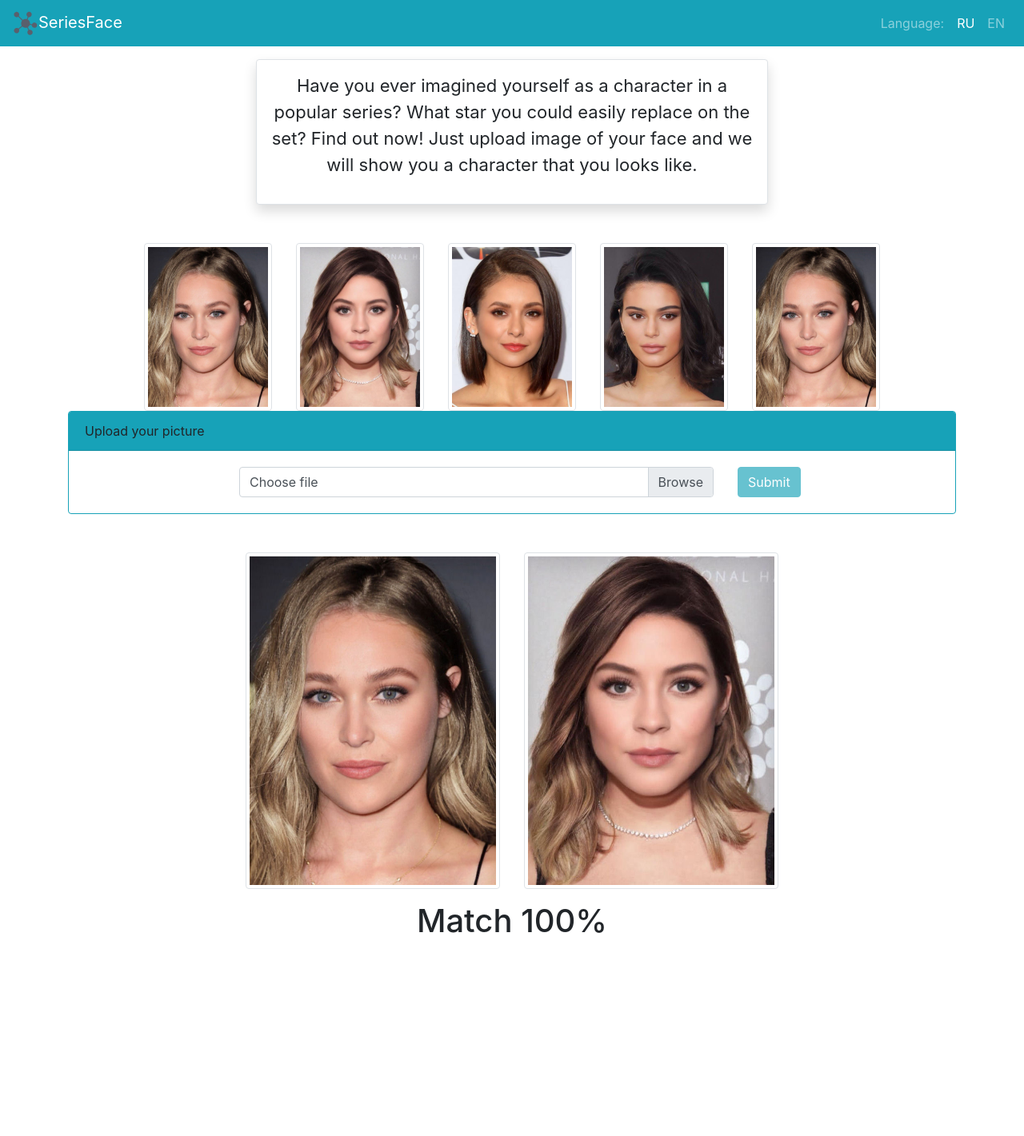
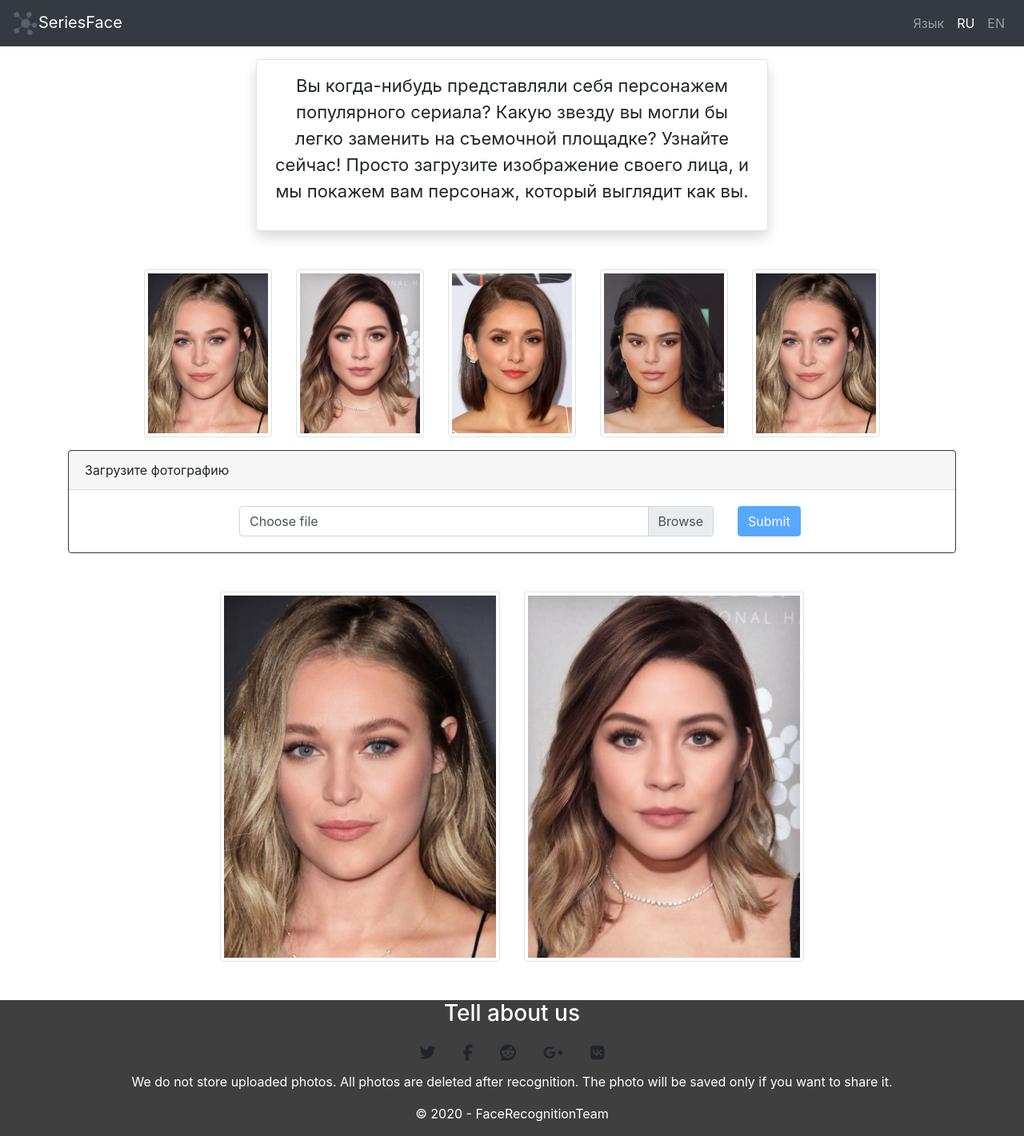
Before and after one commit to MeShootIn/FaceRecognitionApp, a React app: page / in a window 1280 px wide. Shown: the whole page at 80% size. Before the commit the page ends 1248 px from the top, so only its background shows below. Built offline with nearby package versions, Linux system fonts and the light colour scheme.

Commit message:
Added footer, styles, fixed bugs Refactored all .js files, added adaptive footer, .css styles, fixed file upload bug

```diff
--- a/src/app/app.js
+++ b/src/app/app.js
@@ -1,70 +1,27 @@
-// **********************************************
-// Imports
-// **********************************************
-
 import React from 'react';
-
-/*
-import {getLandmarks, loadModels} from './faceapi';
-import FaceDraw from './facedraw';
-import ImageSelector from './tool';
-*/
 
 import Navbar from './components/navbar';
 import Description from './components/description';
 import Gallery from './components/gallery';
 import Upload from './components/upload';
-import Output from './components/output';
-
-// **********************************************
-// Const
-// **********************************************
-
-// **********************************************
-// Vars
-// **********************************************
-
-// **********************************************
-// class App
-// **********************************************
+import Input from './components/input';
+import Footer from './components/footer';
 
 
 class App extends React.Component {
-  /*
-  constructor(props) {
-    super(props);
-    this.m_mount = null;
-    this.onButton = this.onButton.bind(this);
-
-    // animation
-    this.state = {
-      waitY:    WAIT_Y_MIN,
-      waitStep: +WAIT_STEP,
-      canvas:   null,
-      imageSrc: null,
-      fullDesc: null,
-      idTimer: null,
-    };
-  } // end constr
-
-  */
-
-  // *********************************************
-  // Write all components to jsxRender
   render() {
-
-
     return (
       <div>
         <Navbar />
         <Description />
         <Gallery />
         <Upload />
-        <Output />
+        <Input />
+        <Footer />
       </div>
     );
-  } // end render
+  }
 
-} // end App
+}
 
 export default App;
--- /dev/null
+++ b/src/app/components/content.js
@@ -0,0 +1,30 @@
+/*
+    При нажатии на кнопки RU, EN не должна перезагружаться страница
+*/
+
+class Content {
+    lang = "EN";
+
+    set lang(language) {
+        this.lang = language;
+    }
+
+    static print() {
+        return (this.lang === "EN") ? "Language" : "Язык";
+    }
+
+    static language = (this.lang === "EN") ? "Language" : "Язык";
+
+    static description = (this.lang === "EN") ?
+        ("Have you ever imagined yourself as a character in a popular series? " +
+        "What star you could easily replace on the set? Find out now! " +
+        "Just upload image of your face and we will show you a character that you looks like.") :
+
+        ("Вы когда-нибудь представляли себя персонажем популярного сериала? Какую звезду вы могли бы " +
+        "легко заменить на съемочной площадке? Узнайте сейчас! Просто загрузите изображение своего лица, " +
+        "и мы покажем вам персонаж, который выглядит как вы.");
+
+    static upload = (this.lang === "EN") ? ("Upload your picture") : ("Загрузите фотографию");
+}
+
+export default Content;
--- a/src/app/components/description.js
+++ b/src/app/components/description.js
@@ -1,13 +1,13 @@
 import React from "react";
-import EN from "./texts";
+import Content from "./content";
 
 class Description extends React.Component {
     render() {
         return (
             <div className="d-flex justify-content-center">
-                <div className="w-50 text-center border rounded shadow p-3 mt-3 mb-5 bg-white rounded" style={{ fontSize: 22 }}>
+                <div className="w-50 text-center border rounded shadow p-3 mt-3 bg-white rounded" style={{ fontSize: 22 }}>
                     <p>
-                        {EN.description}
+                        {Content.description}
                     </p>
                 </div>
             </div>
--- /dev/null
+++ b/src/app/components/footer.js
@@ -0,0 +1,72 @@
+import React from "react";
+import Content from "./content";
+
+class Footer extends React.Component {
+    shareTwitter() {
+        window.open("https://twitter.com/share?text=" + Content.description, "Twitter share",
+        "width=420,height=430,resizable=yes,scrollbars=yes,status=yes");
+    }
+
+    // Доделать
+    shareFacebook() {
+        //window.open("https://www.facebook.com/sharer.php?u=https://starbyface.com","Facebook share","width=420,height=230,resizable=yes,scrollbars=yes,status=yes");
+    }
+
+    shareReddit() {
+        //window.open("https://www.reddit.com/submit?url=https://starbyface.com&title=The Face-recognizing search engine based on deep neural networks. Find Look-alike Celebrity", "Reddit share", "width=860,height=860,resizable=yes,scrollbars=yes,status=yes");
+    }
+
+    shareGooglePlus() {
+        //window.open("https://plus.google.com/share?url=https://starbyface.com", "Google+ share", "width=420,height=430,resizable=yes,scrollbars=yes,status=yes");
+    }
+
+    shareVK() {
+        //window.open("https://vk.com/share.php?url=https://starbyface.com&title=Cистема распознания лиц для поиска похожих на вас знаменитостей основанная на глубоких нейронных сетях&description=Cистема распознания лиц для поиска похожих на вас знаменитостей основанная на глубоких нейронных сетях", "VK share", "width=420,height=430,resizable=yes,scrollbars=yes,status=yes");
+    }
+
+    render() {
+        return (
+            <footer className="container-fluid mt-5">
+                <div className="row text-center">
+                    <div className="col-12">
+                        <h3 className="text-white">Tell about us</h3>
+                    </div>
+
+                    <div className="col-12">
+                        <button type="button" className="btn btn-twitter btn-lg" onClick={this.shareTwitter}>
+                            <i class="fab fa-twitter"></i>
+                        </button>
+
+                        <button type="button" className="btn btn-facebook btn-lg" onClick={this.shareFacebook}>
+                            <i class="fab fa-facebook-f"></i>
+                        </button>
+
+                        <button type="button" className="btn btn-reddit btn-lg" onClick={this.shareReddit}>
+                            <i class="fab fa-reddit"></i>
+                        </button>
+
+                        <button type="button" className="btn btn-google-plus-g btn-lg" onClick={this.shareReddit}>
+                            <i class="fab fa-google-plus-g"></i>
+                        </button>
+
+                        <button type="button" className="btn btn-vk btn-lg" onClick={this.shareVK}>
+                            <i class="fab fa-vk"></i>
+                        </button>
+                    </div>
+
+                    <div className="col-12">
+                        <p className="text-white">
+                            We do not store uploaded photos. All photos are deleted after recognition.
+                            The photo will be saved only if you want to share it.
+                        </p>
+                        <p className="text-white">
+                            &copy; 2020 - FaceRecognitionTeam
+                        </p>
+                    </div>
+                </div>
+            </footer>
+        );
+    }
+}
+
+export default Footer;
--- a/src/app/components/gallery.js
+++ b/src/app/components/gallery.js
@@ -9,7 +9,7 @@ import face004 from '../../resourсes/face004.jpg';
 class Gallery extends React.Component {
     render() {
         return (
-            <Container>
+            <Container className="mt-5">
                 <Row>
                     <Col md='1'></Col>
 
--- /dev/null
+++ b/src/app/components/input.js
@@ -0,0 +1,28 @@
+import React from "react";
+
+import face001 from '../../resourсes/face001.jpg';
+import face002 from '../../resourсes/face002.jpg';
+
+class Input extends React.Component {
+    render() {
+        return (
+            <div className="container mt-5">
+                <div className="row">
+                    <div className="col-2"></div>
+
+                    <div className="col-4">
+                        <img className="img-thumbnail" id="input" src={face001}></img>
+                    </div>
+
+                    <div className="col-4">
+                        <img className="img-thumbnail" src={face002}></img>
+                    </div>
+
+                    <div className="col-2"></div>
+                </div>
+            </div>
+        );
+    }
+}
+
+export default Input;
--- a/src/app/components/navbar.js
+++ b/src/app/components/navbar.js
@@ -1,16 +1,19 @@
 import React from "react";
+import Content from "./content";
 
 class Navbar extends React.Component {
+    kek() {
+
+    }
+
     render() {
         return (
-            <nav className="navbar navbar-expand navbar-dark bg-info">
+            <nav className="navbar navbar-expand navbar-dark bg-dark">
                 <div className="container-fluid">
-                    <div className="navbar-header">
-                        <a class="navbar-brand" href="#">
-                            <img src="favicon.svg" width="32" height="32" focusable="false" class="d-inline-block align-top" />
-                            SeriesFace
-                        </a>
-                    </div>
+                    <a class="navbar-brand" href="#">
+                        <img src="favicon.svg" width="32" height="32" focusable="false" class="d-inline-block align-top" />
+                        SeriesFace
+                    </a>
 
                     <button class="navbar-toggler" type="button" data-toggle="collapse" data-target="#navbarResponsive">
                         <span class="navbar-toggler-icon"></span>
@@ -20,16 +23,16 @@ class Navbar extends React.Component {
                         <ul className="navbar-nav ml-auto">
                             <li className="nav-item">
                                 <span className="nav-link">
-                                    Language:
+                                    {Content.language}
                                 </span>
                             </li>
 
                             <li className="nav-item active">
-                                <a className="nav-link" href="index.html">RU</a>
+                                <a className="nav-link" href="#">RU</a>
                             </li>
 
                             <li className="nav-item">
-                                <a className="nav-link" href="index.html">EN</a>
+                                <a className="nav-link" href="#">EN</a>
                             </li>
                         </ul>
                     </div>
--- a/src/app/components/output.js
+++ /dev/null
@@ -1,29 +0,0 @@
-import React from "react";
-import { Image, Col, Row, Container } from 'react-bootstrap';
-
-import face001 from '../../resourсes/face001.jpg';
-import face002 from '../../resourсes/face002.jpg';
-
-class Output extends React.Component {
-    render() {
-        return (
-            <Container id="output" style={{background: "#FFFFFF"}}>
-                <div class="p-5 text-center">
-                    <Row>
-                        <Col md='2'></Col>
-
-                        <Col md='4'>
-                            <Image src={face001} thumbnail />
-                        </Col>
-                        <Col md='4'>
-                            <Image src={face002} thumbnail />
-                        </Col>
-                    </Row>
-                    <h1 class="p-3">Match 100%</h1>
-                </div>
-            </Container>
-        );
-    }
-}
-
-export default Output;
--- a/src/app/components/texts.js
+++ /dev/null
@@ -1,8 +0,0 @@
-class EN {
-    static language = "Language";
-    static description = "Have you ever imagined yourself as a character in a popular series? " +
-    "What star you could easily replace on the set? Find out now! " +
-    "Just upload image of your face and we will show you a character that you looks like.";
-}
-
-export default EN;
--- a/src/app/components/upload.js
+++ b/src/app/components/upload.js
@@ -1,8 +1,10 @@
 import React from "react";
-
-const fileTypes = ["image/jpeg", "image/pjpeg", "image/jpg", "image/png"];
+import Content from "./content";
 
 class Upload extends React.Component {
+    static fileTypes = ["image/jpeg", "image/pjpeg", "image/jpg", "image/png"];
+    static fileTypesPrintable = ["jpeg", "jpg", "png"];
+
     constructor(props) {
         super(props);
 
@@ -14,10 +16,12 @@ class Upload extends React.Component {
     handleChange(event) {
         event.preventDefault();
 
-        let label = document.getElementById("customLabel");
-        // обработать случай, когда .name == undefined
-        //alert(this.fileInput.current.files[0].name === undefined);
-        label.innerHTML = this.fileInput.current.files[0].name;
+        if (this.fileInput.current.files.length !== 0) {
+            let file = this.fileInput.current.files[0];
+            let label = document.getElementById("customLabel");
+
+            label.innerHTML = file.name;
+        }
 
         let submitButton = document.getElementById("submitButton");
         submitButton.disabled = false;
@@ -28,37 +32,40 @@ class Upload extends React.Component {
 
         let file = this.fileInput.current.files[0];
 
-        if (fileTypes.includes(file.type)) {
+        if (Upload.fileTypes.includes(file.type)) {
             let submitButton = document.getElementById("submitButton");
             submitButton.disabled = true;
 
             document.getElementById("card").className = "card border-success";
             document.getElementById("cardHeader").className = "card-header bg-success";
 
-            this.scrollToAnchor("output");
+            this.scrollToAnchor("input");
+
+            let input = document.getElementById("input");
+            input.src = URL.createObjectURL(file);
         }
-        else{
+        else {
             document.getElementById("card").className = "card border-danger";
 
             document.getElementById("cardHeader").className = "card-header bg-danger";
-            document.getElementById("cardHeader").textContent = "Wrong file format";
+            document.getElementById("cardHeader").textContent = "Wrong file format (ONLY " + Upload.fileTypesPrintable + ")";
 
             this.scrollToAnchor("card");
         }
     }
 
     scrollToAnchor(anchor) {
-        let output = document.getElementById(anchor);
+        let elem = document.getElementById(anchor);
 
-        output.scrollIntoView({ behavior: "smooth" });
+        elem.scrollIntoView({ behavior: "smooth" });
     }
 
     render() {
         return (
-            <div className="container">
-                <div className="card border-info" id="card">
-                    <div className="card-header bg-info" id="cardHeader">
-                        Upload your picture
+            <div className="container mt-3">
+                <div className="card border-dark" id="card">
+                    <div className="card-header" id="cardHeader">
+                        {Content.upload}
                     </div>
 
                     <div className="card-body">
@@ -68,7 +75,7 @@ class Upload extends React.Component {
                                     <div className="col-7 ml-auto">
                                         <div className="custom-file">
                                             <input type="file" className="custom-file-input" id="customFile"
-                                                ref={this.fileInput} onChange={this.handleChange} accept={fileTypes} />
+                                                ref={this.fileInput} onChange={this.handleChange} accept={Upload.fileTypes} />
                                             <label className="custom-file-label" for="customFile" id="customLabel">
                                                 Choose file
                                             </label>
@@ -76,7 +83,7 @@ class Upload extends React.Component {
                                     </div>
 
                                     <div className="col-1 mr-auto">
-                                        <button className="btn btn-info" type="submit" id="submitButton" disabled>Submit</button>
+                                        <button className="btn btn-primary" type="submit" id="submitButton" disabled>Submit</button>
                                     </div>
                                 </div>
                             </div>
--- a/src/index.css
+++ b/src/index.css
@@ -11,3 +11,27 @@ code {
   font-family: source-code-pro, Menlo, Monaco, Consolas, 'Courier New',
     monospace;
 }
+
+.btn-twitter:hover {
+  color: #00acee;
+}
+
+.btn-facebook:hover {
+  color: #3b5998;
+}
+
+.btn-reddit:hover {
+  color: #FF5700;
+}
+
+.btn-google-plus-g:hover {
+  color: #db4a39;
+}
+
+.btn-vk:hover {
+  color: #597da3;
+}
+
+footer {
+  background-color: #3f3f3f;
+}
```
Also changed, not shown: public/index.html (+4 -3 lines), public/favicon.ico (deleted), src/app/face001.jpg (deleted), src/app/face002.jpg (deleted), src/app/face003.jpg (deleted), src/app/face004.jpg (deleted).
